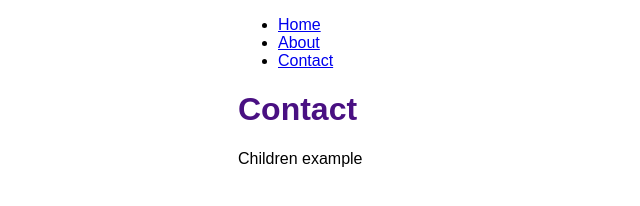
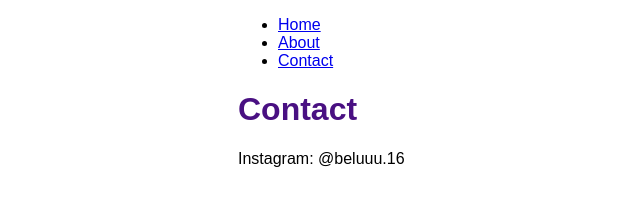
Before and after one commit to andra022/First-G, a Gatsby site: page /contact in a window 1280 px wide. Shown: the full height of the page, 152-792 px from the left. Built offline with nearby package versions, Linux system fonts and the light colour scheme; Gatsby itself is replaced by a stand-in of ours.

Commit message:
Finished Gatsby Tutorial Part 2

```diff
--- a/src/pages/contact.js
+++ b/src/pages/contact.js
@@ -5,7 +5,7 @@ import Layout from "../components/layout";
 const ContactPage = ()=>{
   return (
     <Layout pageHeading='Contact' pageTitle='Contact Us'>
-        Children example
+        Instagram: @beluuu.16
     </Layout>
   );
 };
```
